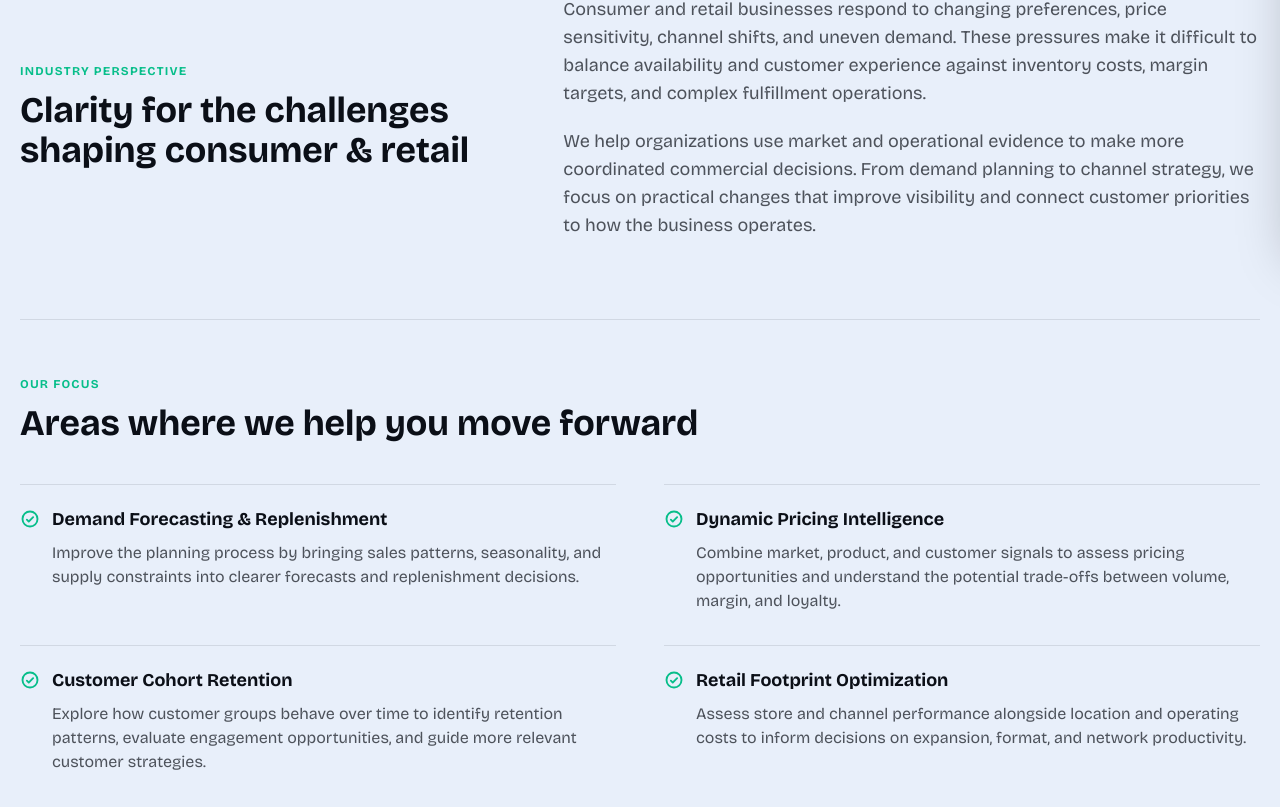
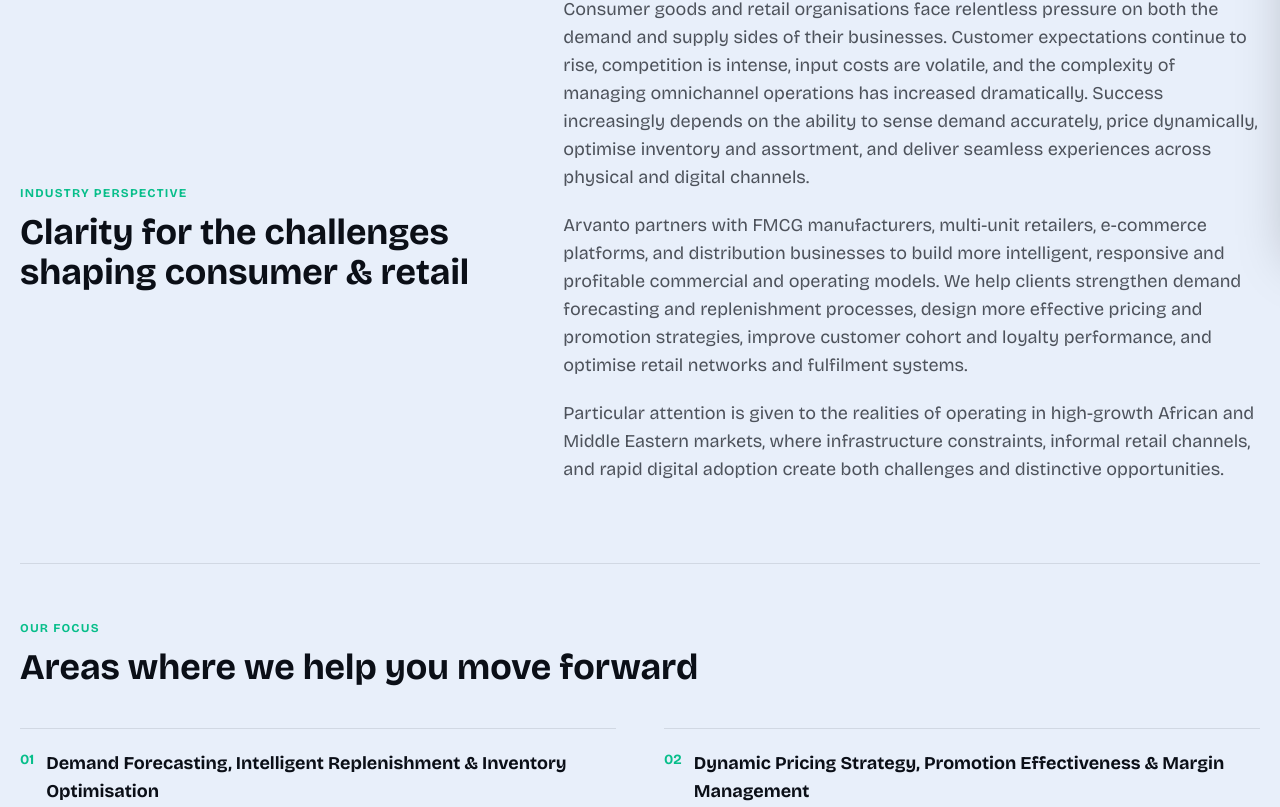
Before and after one commit to k-clinton/Arvanto, a Next.js app: page /industries/consumer-retail in a window 1280 px wide. Shown: the part 553-1360 px from the top of the page. Built offline with nearby package versions, Linux system fonts and the light colour scheme.

Commit message:
feat: enhance industry perspectives and focus areas for improved clarity and relevance

```diff
--- a/src/data/industries.ts
+++ b/src/data/industries.ts
@@ -272,26 +272,31 @@ export const INDUSTRIES: Industry[] = [
       "/images/page-hero-city.jpg",
     ],
     industryPerspective: [
-      "Consumer and retail businesses respond to changing preferences, price sensitivity, channel shifts, and uneven demand. These pressures make it difficult to balance availability and customer experience against inventory costs, margin targets, and complex fulfillment operations.",
-      "We help organizations use market and operational evidence to make more coordinated commercial decisions. From demand planning to channel strategy, we focus on practical changes that improve visibility and connect customer priorities to how the business operates."
+      "Consumer goods and retail organisations face relentless pressure on both the demand and supply sides of their businesses. Customer expectations continue to rise, competition is intense, input costs are volatile, and the complexity of managing omnichannel operations has increased dramatically. Success increasingly depends on the ability to sense demand accurately, price dynamically, optimise inventory and assortment, and deliver seamless experiences across physical and digital channels.",
+      "Arvanto partners with FMCG manufacturers, multi-unit retailers, e-commerce platforms, and distribution businesses to build more intelligent, responsive and profitable commercial and operating models. We help clients strengthen demand forecasting and replenishment processes, design more effective pricing and promotion strategies, improve customer cohort and loyalty performance, and optimise retail networks and fulfilment systems.",
+      "Particular attention is given to the realities of operating in high-growth African and Middle Eastern markets, where infrastructure constraints, informal retail channels, and rapid digital adoption create both challenges and distinctive opportunities."
     ],
+    numberedFocusAreas: true,
     focusAreas: [
       {
-        title: "Demand Forecasting & Replenishment",
+        title: "Demand Forecasting, Intelligent Replenishment & Inventory Optimisation",
         description: "Improve the planning process by bringing sales patterns, seasonality, and supply constraints into clearer forecasts and replenishment decisions."
       },
       {
-        title: "Dynamic Pricing Intelligence",
+        title: "Dynamic Pricing Strategy, Promotion Effectiveness & Margin Management",
         description: "Combine market, product, and customer signals to assess pricing opportunities and understand the potential trade-offs between volume, margin, and loyalty."
       },
       {
-        title: "Customer Cohort Retention",
+        title: "Customer Cohort Analysis, Loyalty Programmes & Retention Intelligence",
         description: "Explore how customer groups behave over time to identify retention patterns, evaluate engagement opportunities, and guide more relevant customer strategies."
       },
       {
-        title: "Retail Footprint Optimization",
+        title: "Retail Network Design, Store Footprint Optimisation & Omnichannel Fulfilment",
         description: "Assess store and channel performance alongside location and operating costs to inform decisions on expansion, format, and network productivity."
       }
+    ],
+    closingPerspective: [
+      "The result is a more coherent commercial and operational system — one that responds faster to market signals, wastes less, serves customers better, and protects margins in an increasingly competitive environment."
     ]
   },
   {
```
